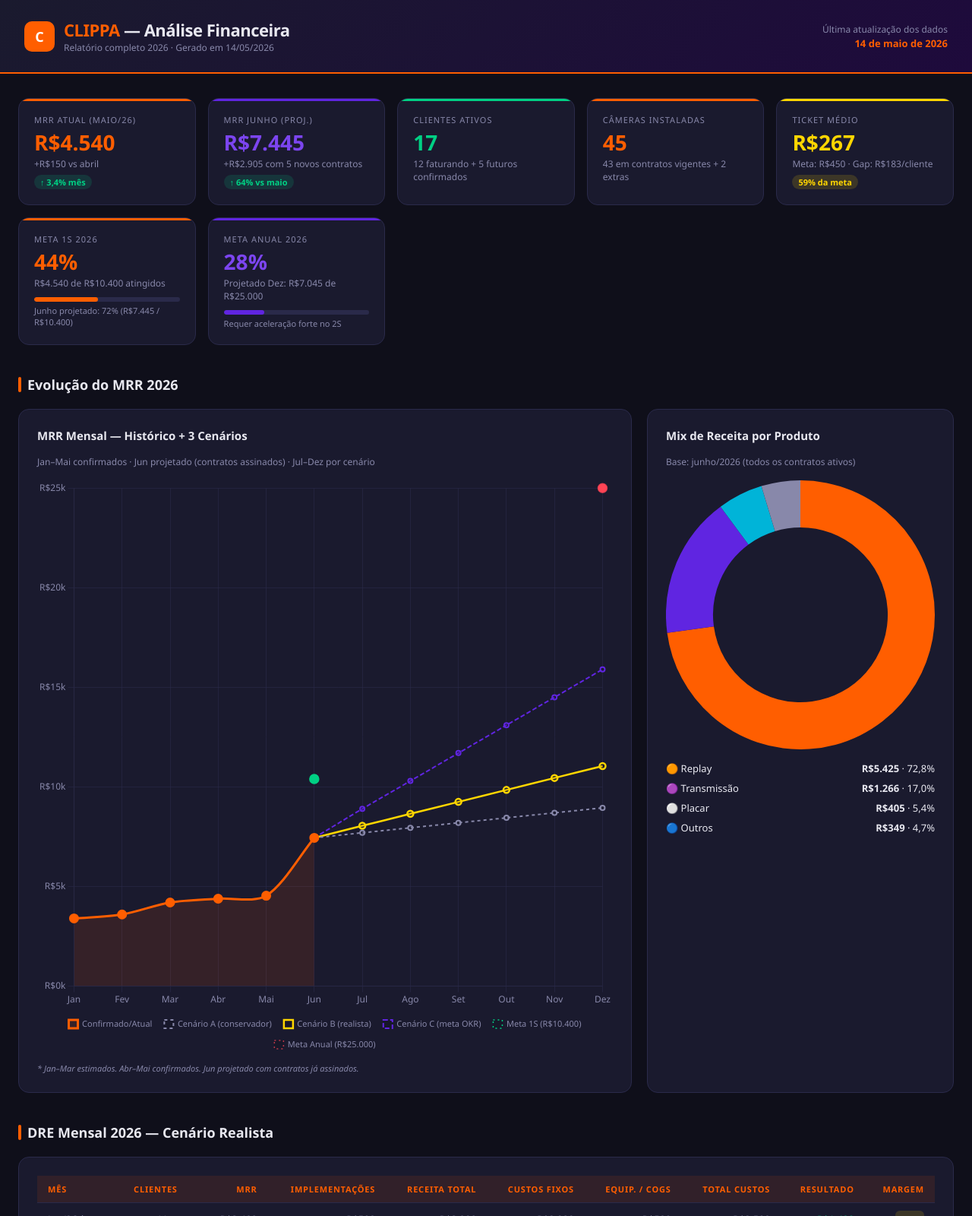
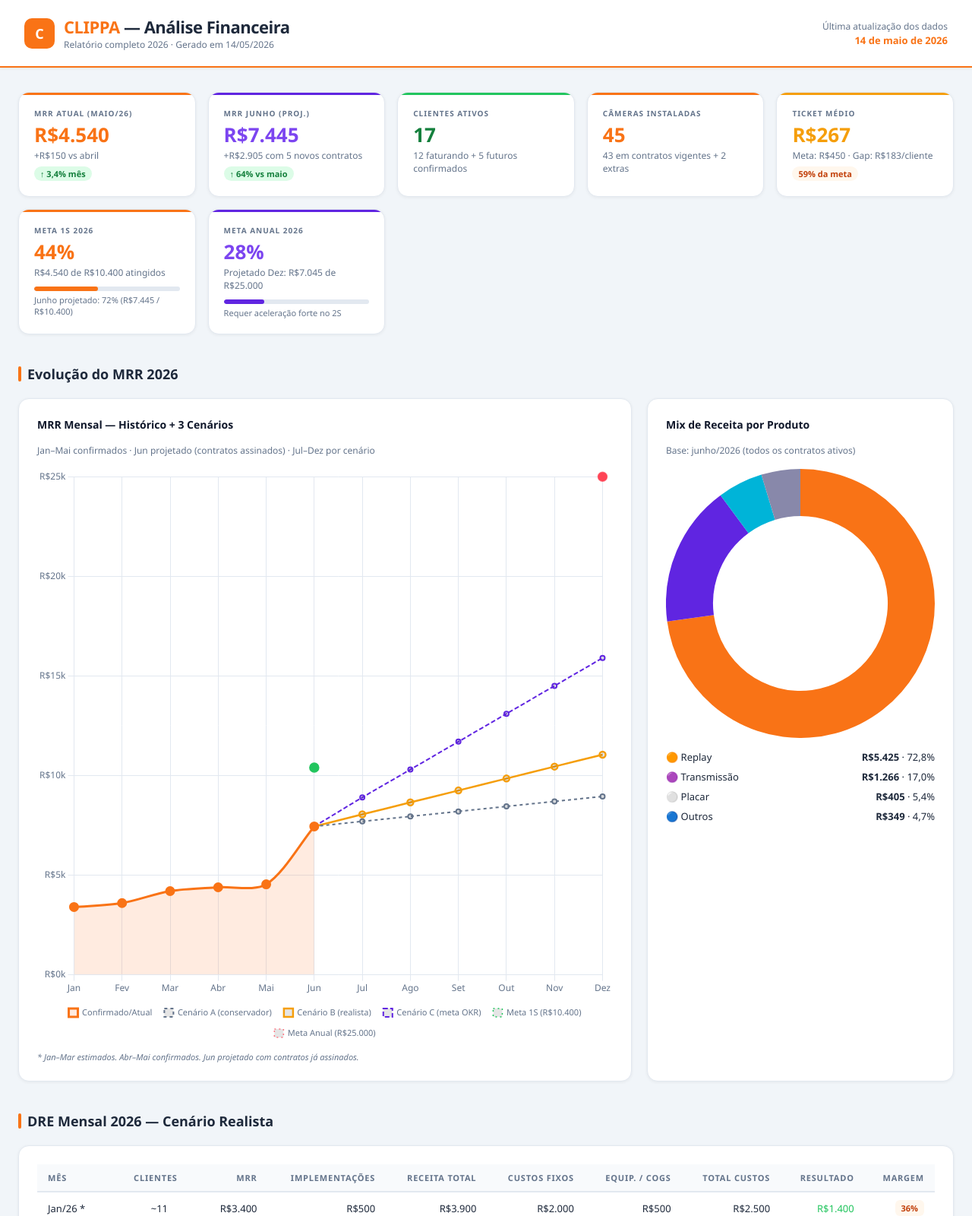
Before and after one commit to cisoppo/clippa-dashboard, a plain HTML site: page analise_financeira_2026.html in a window 1280 px wide. Shown: the top 1600 px of the page at 76% size. Drawn offline with nearby package versions, Linux system fonts and the light colour scheme.

Commit message:
Tema claro: branco e laranja na Análise Financeira

```diff
--- a/analise_financeira_2026.html
+++ b/analise_financeira_2026.html
@@ -7,28 +7,29 @@
 <script src="https://cdn.jsdelivr.net/npm/chart.js@4.4.0/dist/chart.umd.min.js"></script>
 <style>
   :root {
-    --orange: #ff5e00;
-    --orange-light: #ff7a2a;
+    --orange: #f97316;
+    --orange-light: #fb923c;
     --purple: #6025e1;
     --purple-light: #7c45f0;
-    --bg: #0f0f1a;
-    --card: #1a1a2e;
-    --card2: #16213e;
-    --border: #2a2a4a;
-    --text: #e8e8f0;
-    --muted: #8888aa;
-    --green: #00d084;
-    --red: #ff4455;
-    --yellow: #ffd600;
+    --bg: #f1f5f9;
+    --card: #ffffff;
+    --card2: #f8fafc;
+    --border: #e2e8f0;
+    --text: #1e293b;
+    --muted: #64748b;
+    --green: #22c55e;
+    --red: #ef4444;
+    --yellow: #f59e0b;
   }
   * { box-sizing: border-box; margin: 0; padding: 0; }
   body { background: var(--bg); color: var(--text); font-family: 'Segoe UI', system-ui, sans-serif; font-size: 14px; }
 
   header {
-    background: linear-gradient(135deg, var(--card) 0%, #1e0a3c 100%);
+    background: #ffffff;
     border-bottom: 2px solid var(--orange);
-    padding: 24px 32px;
+    padding: 20px 32px;
     display: flex; align-items: center; justify-content: space-between;
+    box-shadow: 0 1px 4px rgba(0,0,0,.06);
   }
   .logo { display: flex; align-items: center; gap: 12px; }
   .logo-icon {
@@ -36,7 +37,7 @@
     border-radius: 10px; display: flex; align-items: center; justify-content: center;
     font-weight: 900; font-size: 18px; color: white;
   }
-  .logo h1 { font-size: 22px; font-weight: 800; letter-spacing: -0.5px; }
+  .logo h1 { font-size: 22px; font-weight: 800; letter-spacing: -0.5px; color: #1e293b; }
   .logo span { color: var(--orange); }
   .header-meta { text-align: right; }
   .header-meta p { color: var(--muted); font-size: 12px; }
@@ -55,6 +56,7 @@
     background: var(--card); border: 1px solid var(--border);
     border-radius: 14px; padding: 20px;
     position: relative; overflow: hidden;
+    box-shadow: 0 1px 4px rgba(0,0,0,.06);
   }
   .kpi::before {
     content: ''; position: absolute; top: 0; left: 0; right: 0; height: 3px;
@@ -64,20 +66,20 @@
   .kpi.green::before { background: var(--green); }
   .kpi.red::before { background: var(--red); }
   .kpi.yellow::before { background: var(--yellow); }
-  .kpi label { font-size: 11px; text-transform: uppercase; letter-spacing: 1px; color: var(--muted); display: block; margin-bottom: 8px; }
-  .kpi .value { font-size: 28px; font-weight: 800; line-height: 1; }
+  .kpi label { font-size: 10px; text-transform: uppercase; letter-spacing: 1px; color: var(--muted); display: block; margin-bottom: 8px; font-weight: 700; }
+  .kpi .value { font-size: 26px; font-weight: 900; line-height: 1; color: #0f172a; }
   .kpi .value.orange { color: var(--orange); }
   .kpi .value.purple { color: var(--purple-light); }
-  .kpi .value.green { color: var(--green); }
+  .kpi .value.green { color: #15803d; }
   .kpi .value.red { color: var(--red); }
   .kpi .sub { font-size: 12px; color: var(--muted); margin-top: 6px; }
   .kpi .badge {
     display: inline-block; padding: 2px 8px; border-radius: 20px;
     font-size: 11px; font-weight: 600; margin-top: 6px;
   }
-  .badge.up { background: rgba(0,208,132,0.15); color: var(--green); }
-  .badge.warn { background: rgba(255,214,0,0.15); color: var(--yellow); }
-  .badge.down { background: rgba(255,68,85,0.15); color: var(--red); }
+  .badge.up { background: #dcfce7; color: #15803d; }
+  .badge.warn { background: #fff7ed; color: #c2410c; }
+  .badge.down { background: #fee2e2; color: #b91c1c; }
 
   /* PROGRESS BAR */
   .progress-wrap { margin-top: 10px; }
@@ -90,42 +92,45 @@
   .chart-card {
     background: var(--card); border: 1px solid var(--border);
     border-radius: 14px; padding: 24px;
+    box-shadow: 0 1px 4px rgba(0,0,0,.06);
   }
-  .chart-card h3 { font-size: 15px; font-weight: 700; margin-bottom: 16px; color: var(--text); }
+  .chart-card h3 { font-size: 14px; font-weight: 700; margin-bottom: 16px; color: #0f172a; }
   .chart-card p.subtitle { font-size: 12px; color: var(--muted); margin-bottom: 16px; }
 
   /* TABLES */
   .table-wrap { overflow-x: auto; }
   table { width: 100%; border-collapse: collapse; }
-  th { background: rgba(255,94,0,0.1); color: var(--orange); font-size: 11px; text-transform: uppercase; letter-spacing: 0.8px; padding: 10px 14px; text-align: left; border-bottom: 1px solid var(--border); }
-  td { padding: 10px 14px; border-bottom: 1px solid rgba(42,42,74,0.5); font-size: 13px; }
+  th { background: #f8fafc; color: #64748b; font-size: 11px; text-transform: uppercase; letter-spacing: 0.8px; padding: 10px 14px; text-align: left; border-bottom: 2px solid var(--border); font-weight: 700; }
+  td { padding: 10px 14px; border-bottom: 1px solid #f1f5f9; font-size: 13px; color: #1e293b; }
   tr:last-child td { border-bottom: none; }
-  tr:hover td { background: rgba(255,94,0,0.04); }
+  tr:hover td { background: #fffbf7; }
   .td-right { text-align: right; font-variant-numeric: tabular-nums; }
   .td-center { text-align: center; }
 
   .tag { display: inline-block; padding: 3px 8px; border-radius: 6px; font-size: 11px; font-weight: 600; }
-  .tag.green { background: rgba(0,208,132,0.15); color: var(--green); }
-  .tag.yellow { background: rgba(255,214,0,0.15); color: var(--yellow); }
-  .tag.orange { background: rgba(255,94,0,0.15); color: var(--orange); }
-  .tag.purple { background: rgba(96,37,225,0.25); color: var(--purple-light); }
-  .tag.gray { background: rgba(136,136,170,0.15); color: var(--muted); }
+  .tag.green { background: #dcfce7; color: #15803d; }
+  .tag.yellow { background: #fff7ed; color: #c2410c; }
+  .tag.warn { background: #fff7ed; color: #c2410c; }
+  .tag.orange { background: #fff7ed; color: #ea580c; }
+  .tag.purple { background: #f3e8ff; color: #7e22ce; }
+  .tag.gray { background: #f1f5f9; color: #475569; }
 
-  .highlight-row td { background: rgba(255,94,0,0.06); font-weight: 600; }
-  .total-row td { background: rgba(96,37,225,0.12); font-weight: 700; color: var(--text); border-top: 1px solid var(--purple); }
+  .highlight-row td { background: #fffbf7; font-weight: 600; }
+  .total-row td { background: #f8fafc !important; font-weight: 800; color: #0f172a; border-top: 2px solid #e2e8f0; }
 
   /* SCENARIOS */
   .scenarios-grid { display: grid; grid-template-columns: repeat(3, 1fr); gap: 20px; margin-bottom: 40px; }
   .scenario-card {
     background: var(--card); border: 1px solid var(--border);
     border-radius: 14px; padding: 24px;
+    box-shadow: 0 1px 4px rgba(0,0,0,.06);
   }
-  .scenario-card.highlight { border-color: var(--orange); box-shadow: 0 0 20px rgba(255,94,0,0.15); }
-  .scenario-card h3 { font-size: 14px; font-weight: 700; margin-bottom: 4px; }
-  .scenario-card .scenario-mrr { font-size: 32px; font-weight: 800; color: var(--orange); margin: 12px 0 4px; }
+  .scenario-card.highlight { border-color: var(--orange); box-shadow: 0 4px 16px rgba(249,115,22,.15); }
+  .scenario-card h3 { font-size: 14px; font-weight: 700; margin-bottom: 4px; color: #0f172a; }
+  .scenario-card .scenario-mrr { font-size: 32px; font-weight: 900; color: var(--orange); margin: 12px 0 4px; }
   .scenario-card .scenario-label { font-size: 11px; color: var(--muted); text-transform: uppercase; letter-spacing: 1px; }
   .scenario-meta { margin-top: 16px; display: flex; flex-direction: column; gap: 8px; }
-  .scenario-meta-row { display: flex; justify-content: space-between; font-size: 13px; }
+  .scenario-meta-row { display: flex; justify-content: space-between; font-size: 13px; color: #1e293b; }
   .scenario-meta-row span:last-child { font-weight: 600; }
   .divider { height: 1px; background: var(--border); margin: 8px 0; }
 
@@ -135,18 +140,19 @@
   /* UNIT ECONOMICS */
   .unit-grid { display: grid; grid-template-columns: repeat(auto-fit, minmax(180px, 1fr)); gap: 16px; }
   .unit-card {
-    background: var(--card2); border: 1px solid var(--border);
+    background: #ffffff; border: 1px solid var(--border);
     border-radius: 12px; padding: 18px; text-align: center;
+    box-shadow: 0 1px 4px rgba(0,0,0,.06);
   }
-  .unit-card .unit-val { font-size: 24px; font-weight: 800; margin: 8px 0 4px; }
-  .unit-card .unit-label { font-size: 11px; color: var(--muted); text-transform: uppercase; letter-spacing: 0.8px; }
+  .unit-card .unit-val { font-size: 24px; font-weight: 900; margin: 8px 0 4px; color: #0f172a; }
+  .unit-card .unit-label { font-size: 11px; color: var(--muted); text-transform: uppercase; letter-spacing: 0.8px; font-weight: 700; }
   .unit-card .unit-sub { font-size: 12px; color: var(--muted); margin-top: 6px; }
 
   /* FOOTER */
-  footer { text-align: center; padding: 24px; color: var(--muted); font-size: 12px; border-top: 1px solid var(--border); margin-top: 40px; }
+  footer { text-align: center; padding: 24px; color: var(--muted); font-size: 12px; border-top: 1px solid var(--border); margin-top: 40px; background: #fff; }
 
   .note { font-size: 11px; color: var(--muted); font-style: italic; margin-top: 8px; }
-  .estimated { color: var(--muted); }
+  .estimated { color: #94a3b8; }
 
   @media (max-width: 900px) {
     .charts-row { grid-template-columns: 1fr; }
@@ -679,7 +685,7 @@
       <div class="chart-card">
         <h3>Resultado Acumulado 2026</h3>
         <canvas id="cumulativeChart" height="300"></canvas>
-        <div style="margin-top:16px;padding:14px;background:rgba(0,208,132,0.08);border-radius:10px;border:1px solid rgba(0,208,132,0.2)">
+        <div style="margin-top:16px;padding:14px;background:#f0fdf4;border-radius:10px;border:1px solid #bbf7d0">
           <div style="font-size:12px;color:var(--muted);margin-bottom:4px">Lucro acumulado projetado (Dez/26)</div>
           <div style="font-size:26px;font-weight:800;color:var(--green)">R$46.585</div>
           <div style="font-size:12px;color:var(--muted);margin-top:4px">Margem média 48% · Antes de pro-labore e impostos</div>
@@ -697,12 +703,12 @@
 
 <script>
 // ─── PALETA ───────────────────────────────────────────────────────
-const ORANGE  = '#ff5e00';
+const ORANGE  = '#f97316';
 const PURPLE  = '#6025e1';
-const GREEN   = '#00d084';
-const YELLOW  = '#ffd600';
-const MUTED   = '#8888aa';
-const GRID    = 'rgba(42,42,74,0.6)';
+const GREEN   = '#22c55e';
+const YELLOW  = '#f59e0b';
+const MUTED   = '#64748b';
+const GRID    = '#e2e8f0';
 
 Chart.defaults.color = MUTED;
 Chart.defaults.borderColor = GRID;
```
